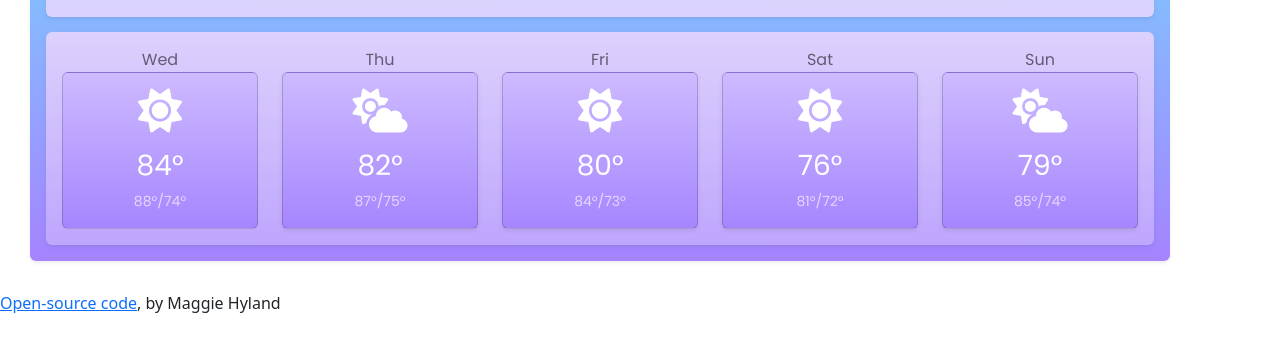
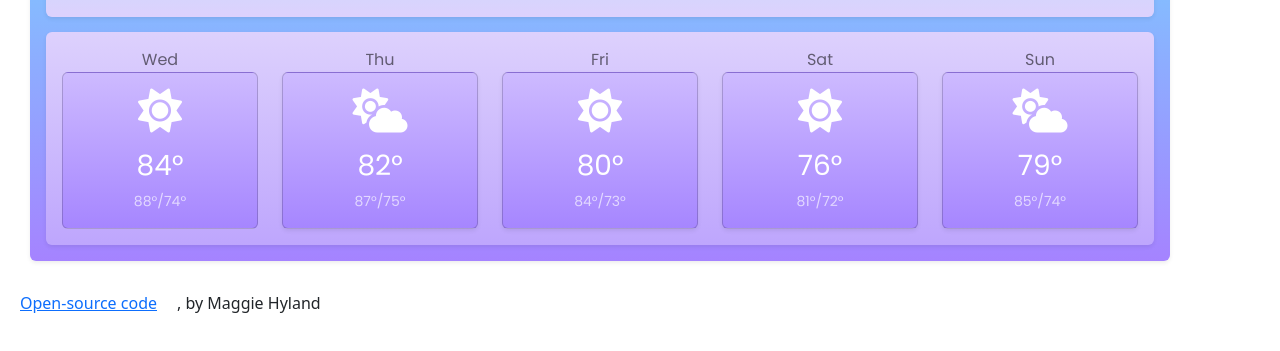
Before and after one commit to maggie-hyland/maggies-project, a website built with Parcel: page index.html in a window 1280 px wide. Shown: the part 249-600 px from the top of the page. Built offline with nearby package versions, Linux system fonts and the light colour scheme; no server answers.

Commit message:
added styling to #github-link

```diff
--- a/index.html
+++ b/index.html
@@ -110,7 +110,7 @@
         </div>
       </div>
     </div>
-<a href="https://github.com/maggie-hyland/maggies-project">Open-source code</a>, by Maggie Hyland
+<a href="https://github.com/maggie-hyland/maggies-project" id="github-link">Open-source code</a>, by Maggie Hyland
     <script
       src="https://cdn.jsdelivr.net/npm/bootstrap@5.2.0/dist/js/bootstrap.bundle.min.js"
       integrity="sha384-A3rJD856KowSb7dwlZdYEkO39Gagi7vIsF0jrRAoQmDKKtQBHUuLZ9AsSv4jD4Xa"
--- a/src/styles.css
+++ b/src/styles.css
@@ -80,3 +80,8 @@ div.weather-details {
   padding: 20px;
   text-align: right;
 }
+#github-link {
+  margin: 0 auto;
+  padding: 20px;
+  text-align: center;
+}
```
